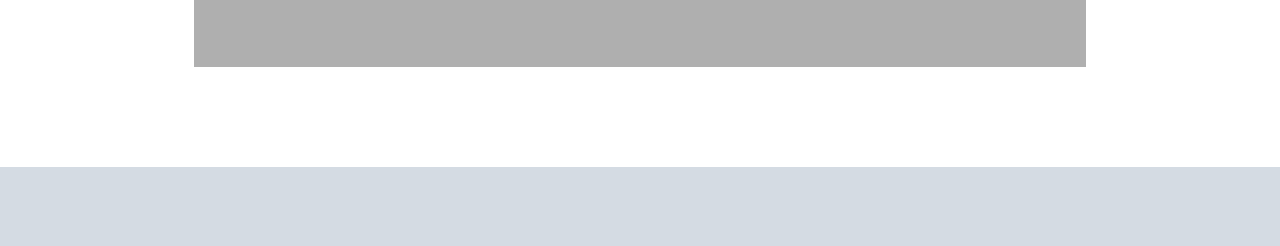
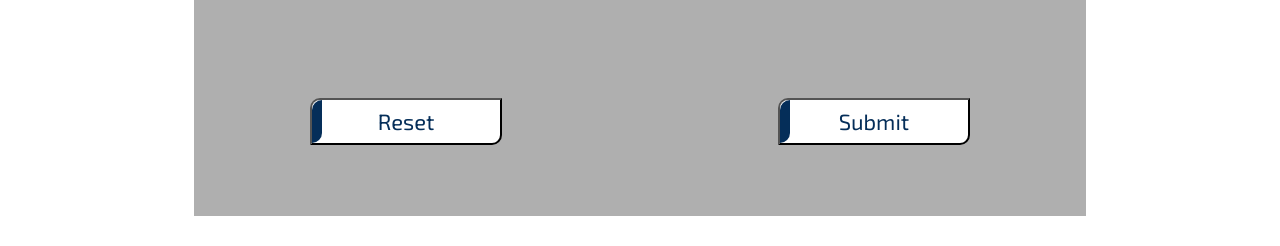
Before and after one commit to mdshakhawat-H/Edu..., a plain HTML site: page scholarship.html in a window 1280 px wide. Shown: the part 1494-1740 px from the top of the page. Drawn offline with Linux system fonts and the light colour scheme.

Commit message:
End Edit

```diff
--- a/sass/components/_scholarship.scss
+++ b/sass/components/_scholarship.scss
@@ -121,6 +121,13 @@
                         }
                     }
                 }
+                .btn{
+                    span{
+                        button{
+                            @include  btnani($ff: $secondery_font , $fw: 400 , $fs: 22px , $clr: $secondery_color , $width: 50% , $wth: 5% , $bg: $primary_color , $ptb: 5px , $plr: 50px );
+                        }
+                    }
+                }
             }
         }
     }
--- a/scholarship.html
+++ b/scholarship.html
@@ -192,6 +192,14 @@
                                       <label for="stu_parent_sign">parent signature</label>
                                     </span>
                                 </div>
+                                <div class="stu_name signs btn">
+                                    <span>
+                                      <button type="reset">Reset</button>
+                                    </span>
+                                    <span>
+                                      <button type="submit">Submit</button>
+                                    </span>
+                                </div>
                               </div>
                           </form>
                     </div>
```
Also changed, not shown: css/responsive.css, css/style.css, 1 other file.
